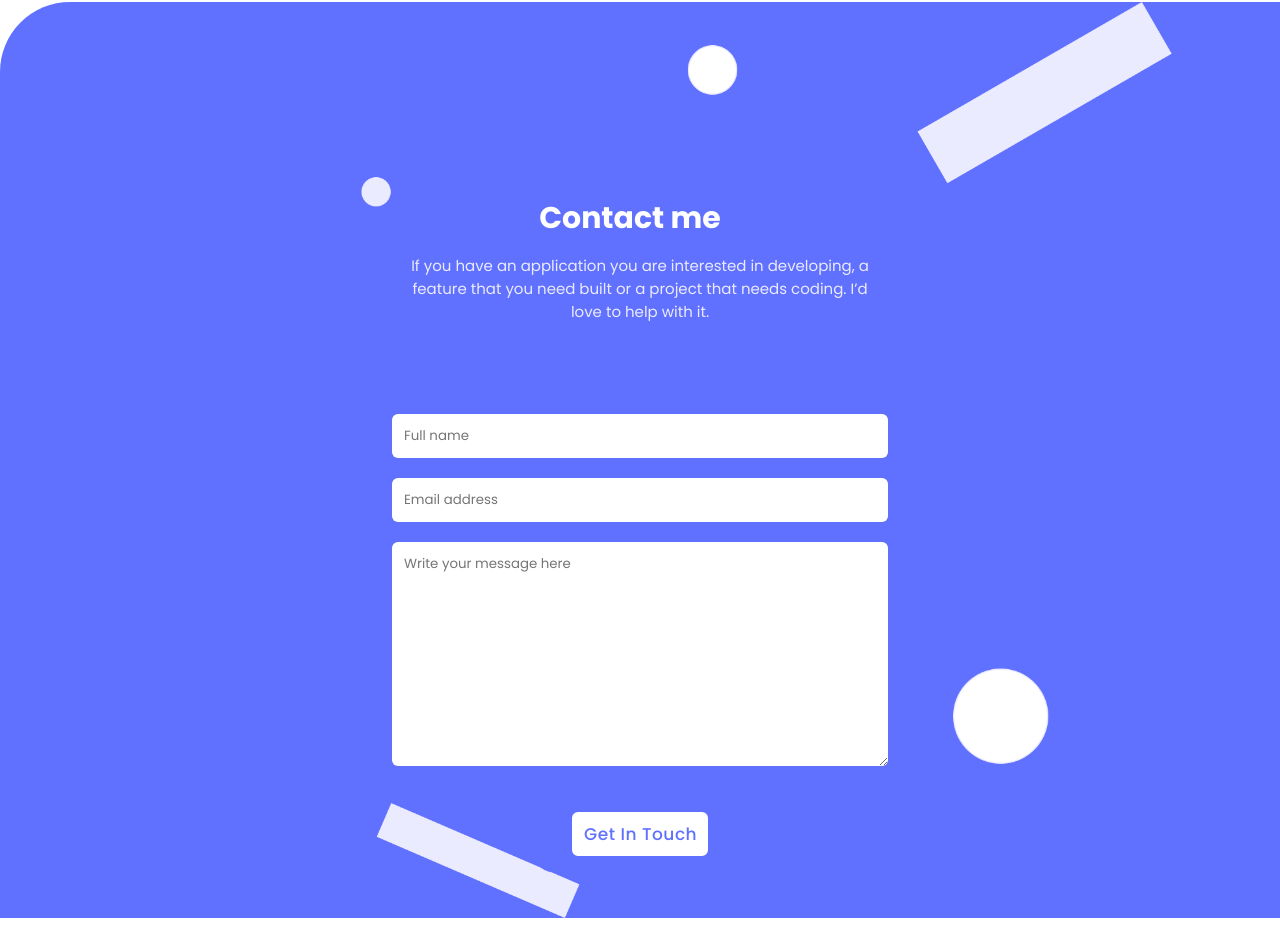
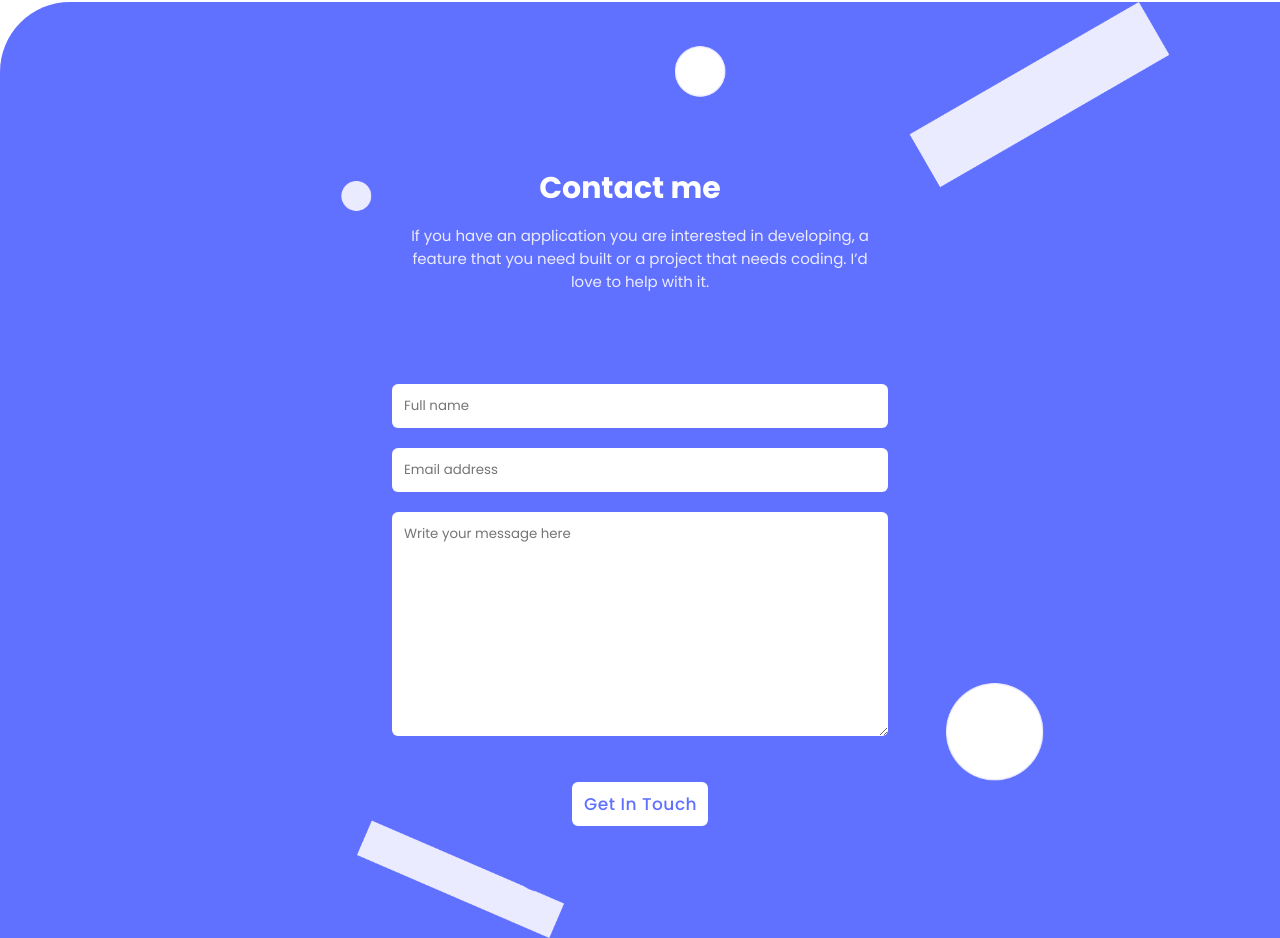
Before and after one commit to Elijahdre/My_Portfolio, a website: page index.html in a window 1280 px wide. Shown: the part 3167-4105 px from the top of the page. Drawn offline with Linux system fonts and the light colour scheme.

Commit message:
Fix more styling errors

```diff
--- a/style.css
+++ b/style.css
@@ -651,8 +651,8 @@ textarea {
 
   .contact-me > div {
     margin: auto;
-    padding-top: 40px;
-    padding-bottom: 40px;
+    padding-top: 10px;
+    padding-bottom: 90px;
     width: 40%;
     box-sizing: border-box;
   }
```
